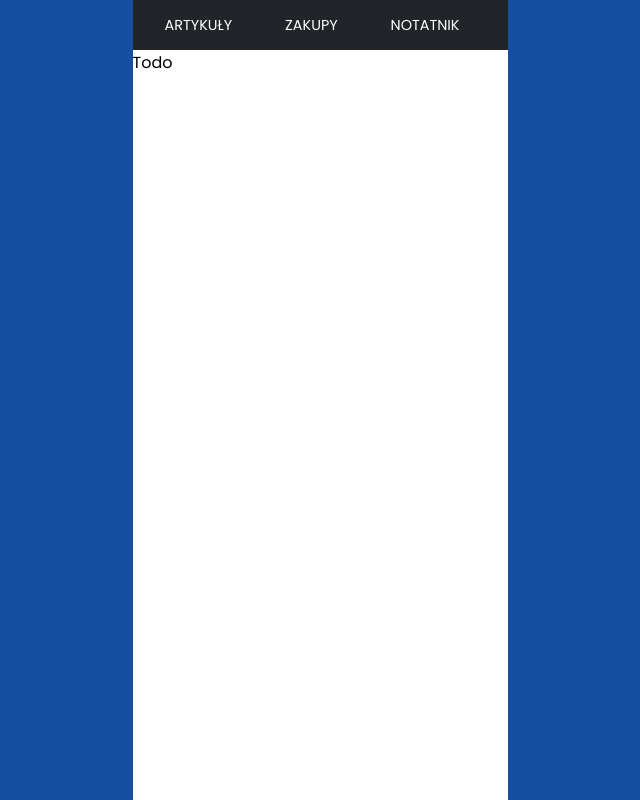
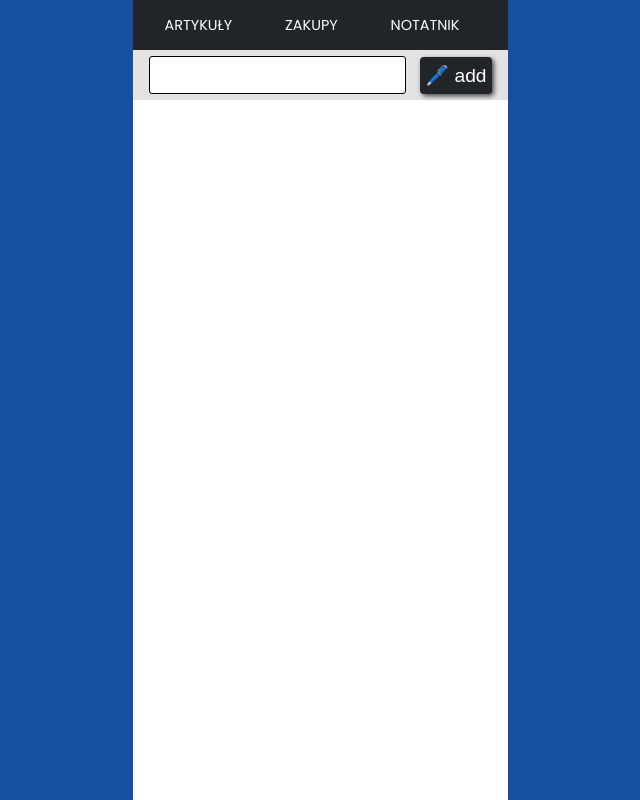
Before and after one commit to ajarek/react-81-vite-lista-zakupow-Router-6.10, a React (Vite) app: page /notatnik in a window 1280 px wide. Shown: the top 800 px of the page, without its empty margins (320-960 px from the left). Built offline with nearby package versions, Linux system fonts and the light colour scheme.

Commit message:
added todo

```diff
--- /dev/null
+++ b/src/components/Input/Input.css
@@ -0,0 +1,7 @@
+.input-component{
+  border: 1px solid black;
+  padding: 7px 5px;
+  font-size: 1.2rem;
+  border-radius: 3px;
+  width: 75%;
+}
--- /dev/null
+++ b/src/components/Input/Input.jsx
@@ -0,0 +1,15 @@
+import React from 'react';
+import './Input.css'
+const Input = ({ value, onChange, placeholder }) => {
+  return (
+    <input
+      className='input-component'
+      type="text"
+      value={value}
+      onChange={onChange}
+      placeholder={placeholder}
+    />
+  );
+};
+
+export default Input;
--- a/src/helper/localStorage.jsx
+++ b/src/helper/localStorage.jsx
@@ -1,10 +1,14 @@
 export const saveStorage = (newData, name) => {
   const localStorageData = localStorage.getItem(name)
-  // let data
-  // localStorageData === null
-  //   ? (data = [])
-  //   : (data = JSON.parse(localStorageData))
-  // data.push(newData)
+  localStorage.setItem(name, JSON.stringify(newData))
+}
+export const saveStoragePush = (newData, name) => {
+  const localStorageDataPush = localStorage.getItem(name)
+  let data
+  localStorageDataPush === null
+    ? (data = [])
+    : (data = JSON.parse(localStorageDataPush) )
+  data.push(newData)
   localStorage.setItem(name, JSON.stringify(newData))
 }
 export const fetchStorage = (key) => {
--- a/src/pages/Todo/Todo.css
+++ b/src/pages/Todo/Todo.css
@@ -0,0 +1,39 @@
+.todo {
+  width: 100%;
+  min-height: 100vh;
+  position: relative;
+  margin-top: 15vh;
+}
+.title-todo{
+  position: fixed;
+  top: 50px;
+  height: 50px;
+  width: 375px;
+  display: flex;
+  align-items: center;
+  justify-content: space-between;
+  background: var(--grey);
+  padding:0 1rem;
+
+}
+.title-todo button{
+  padding:7px 5px;
+  background-color: var(--dark);
+  color: var(--white);
+  border: none;
+  border-radius: 4px;
+  cursor: pointer;
+  font-size: 1.2rem;
+  box-shadow: 2px 2px 5px rgba(0,0,0,0.7);
+}
+
+
+.todo  li{
+
+  height: 50px;
+  display: flex;
+  align-items: center;
+  justify-content: space-between;
+  padding: 1rem;
+  border-bottom: 2px solid var(--grey);
+}
--- a/src/pages/Todo/Todo.jsx
+++ b/src/pages/Todo/Todo.jsx
@@ -1,8 +1,77 @@
-import React from 'react'
+import React, { useEffect, useState } from 'react'
+import { useNavigate } from 'react-router-dom'
+import {
+  saveStorage,
+  fetchStorage,
+  saveStoragePush,
+} from '../../helper/localStorage'
+import Input from '../../components/Input/Input'
 import './Todo.css'
 const Todo = () => {
+  const navigate = useNavigate()
+  const [value, setValue] = useState('')
+  const [todo, setTodo] = useState([])
+  const [localTodo, setLocalTodo] = useState([])
+  const handleInputChange = (e) => {
+    setValue(e.target.value)
+  }
+
+  const addedTodo = (e) => {
+    setTodo([...todo, value])
+  }
+  useEffect(() => {
+
+      saveStoragePush(todo, 'todo')
+
+
+  }, [todo])
+  useEffect(() => {
+    setTodo(fetchStorage('todo'))
+  }, [])
+  const strikethroughText = (e) => {
+    if (e.target.style.textDecoration !== 'line-through') {
+      e.target.style.textDecoration = 'line-through'
+    } else {
+      e.target.style.textDecoration = 'none'
+    }
+  }
+
+  const deleteItem = (e) => {
+    const filterTodo = todo.filter((item) => item.id != e.target.id)
+    saveStorage(filterTodo, 'food')
+    navigate('/zakupy')
+  }
+
   return (
-    <div>Todo</div>
+    <div className='todo'>
+      <div className='title-todo'>
+        <Input
+          value={value}
+          onChange={handleInputChange}
+        />
+        <button onClick={addedTodo}>🖊️ add</button>
+      </div>
+      <ul>
+        {todo && todo.map((td, index) => {
+          return (
+            <li
+              key={index}
+              className='li'
+            >
+              <div onClick={strikethroughText}>{td}</div>
+
+              <button
+                className='delete'
+                id={index}
+                onClick={deleteItem}
+              >
+                ❌
+              </button>
+            </li>
+          )
+        })}
+      </ul>
+    </div>
   )
 }
 
```
